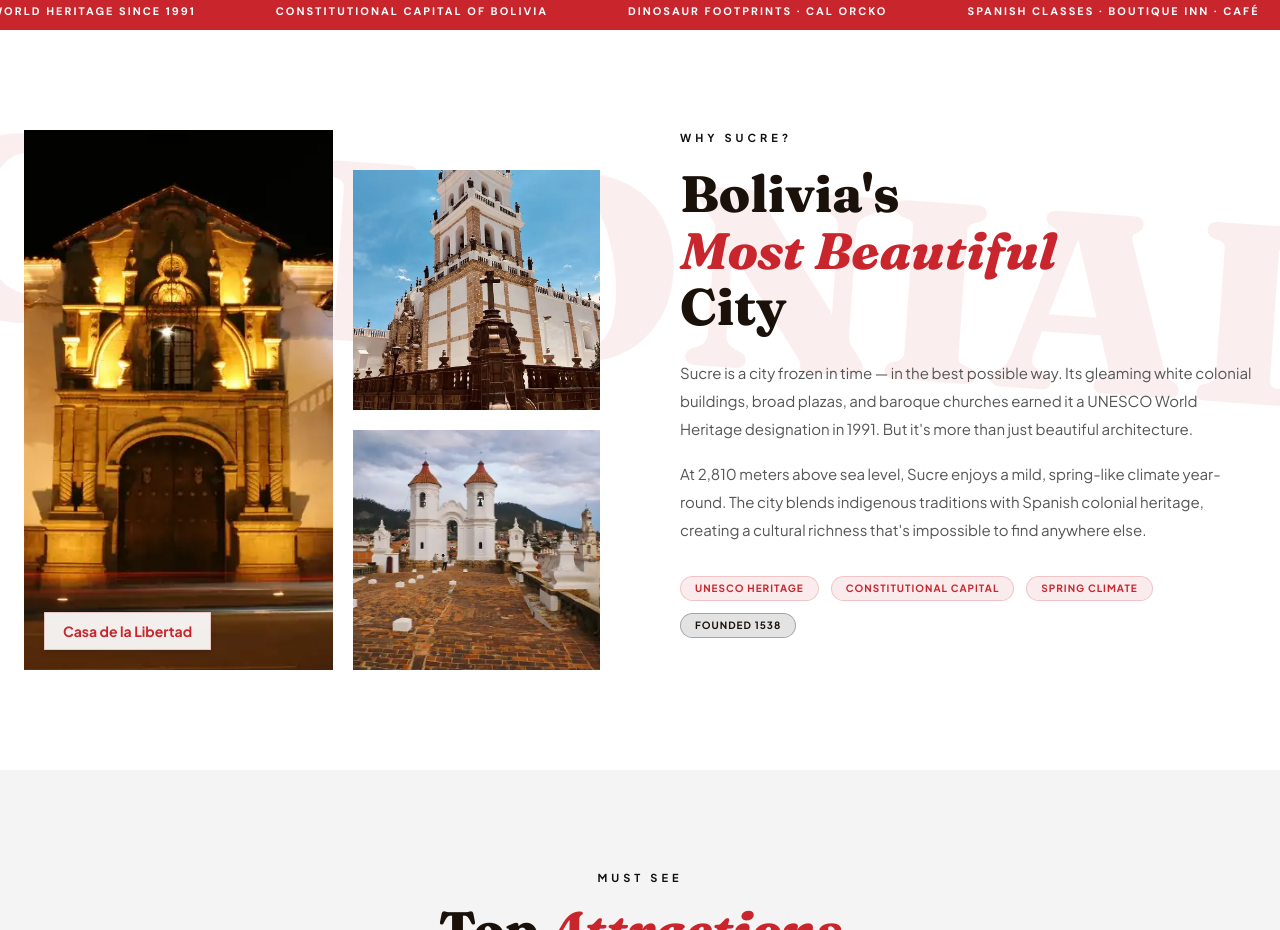
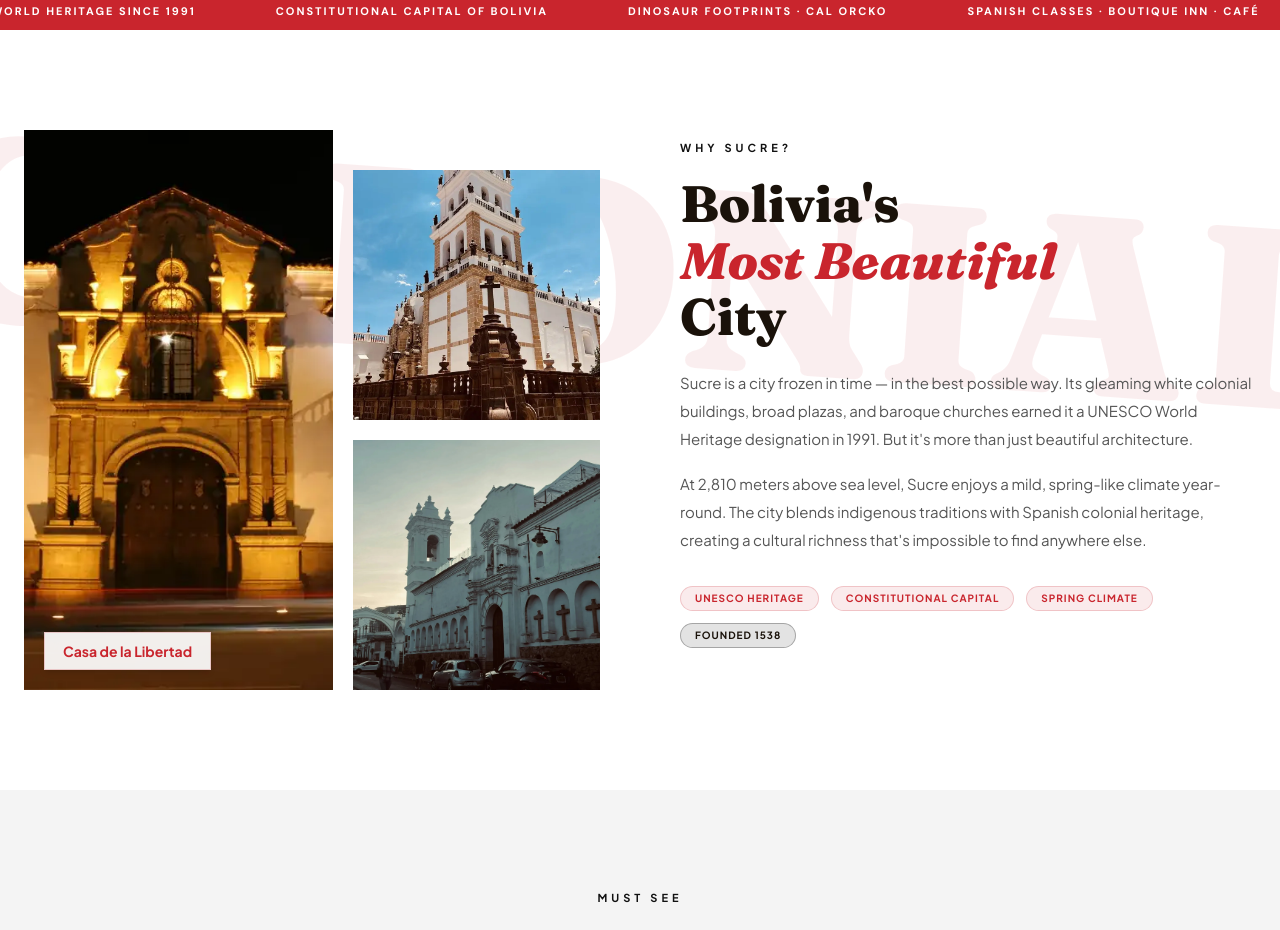
Before and after one commit to Megustasucre/me-gusta-sucre, a plain HTML site: page index.html in a window 1280 px wide. Shown: the part 815-1745 px from the top of the page. Drawn offline with nearby package versions, Linux system fonts and the light colour scheme.

Commit message:
Refactor Why Sucre gallery to pure CSS grid, add Iglesia San Francisco photo

```diff
--- a/index.html
+++ b/index.html
@@ -199,20 +199,21 @@
       <div style="display:grid;grid-template-columns:1fr 1fr;gap:80px;align-items:center" class="why-grid">
 
         <!-- Left: Gallery -->
-        <div class="fade-up" style="display:grid;grid-template-columns:5fr 4fr;gap:20px;height:auto">
-          <div class="photo-block group" style="height:100%;min-height:500px">
+        <div class="fade-up" style="display:grid;grid-template-columns:5fr 4fr;grid-template-rows:40px 1fr 20px 1fr;height:560px;column-gap:20px">
+          <!-- Left card: spans all rows -->
+          <div class="photo-block group" style="grid-column:1;grid-row:1/5">
             <img src="imagenes/wikipedia/casa_libertad.webp" alt="Casa de la Libertad, Sucre" class="expandable" loading="lazy" data-caption="Casa de la Libertad — The birthplace of Bolivia where the Declaration of Independence was signed in 1825." />
             <div style="position:absolute;bottom:20px;left:20px;pointer-events:none">
               <span class="float-tag text-sm shadow-md">Casa de la Libertad</span>
             </div>
           </div>
-          <div style="display:flex;flex-direction:column;gap:20px;padding-top:40px;height:540px">
-            <div class="photo-block group" style="flex:1">
-              <img src="imagenes/wikipedia/catedral.webp" alt="Metropolitan Cathedral Sucre" class="expandable" loading="lazy" />
-            </div>
-            <div class="photo-block group" style="flex:1">
-              <img src="imagenes/wikipedia/san_felipe.webp" alt="Convento de San Felipe Neri" class="expandable" loading="lazy" />
-            </div>
+          <!-- Top right card: starts after 40px offset -->
+          <div class="photo-block group" style="grid-column:2;grid-row:2/3">
+            <img src="imagenes/wikipedia/catedral.webp" alt="Metropolitan Cathedral Sucre" class="expandable" loading="lazy" />
+          </div>
+          <!-- Bottom right card: equal height -->
+          <div class="photo-block group" style="grid-column:2;grid-row:4/5">
+            <img src="imagenes/wikipedia/iglesia-san-francisco.webp" alt="Iglesia San Francisco Sucre" class="expandable" loading="lazy" />
           </div>
         </div>
 
```
